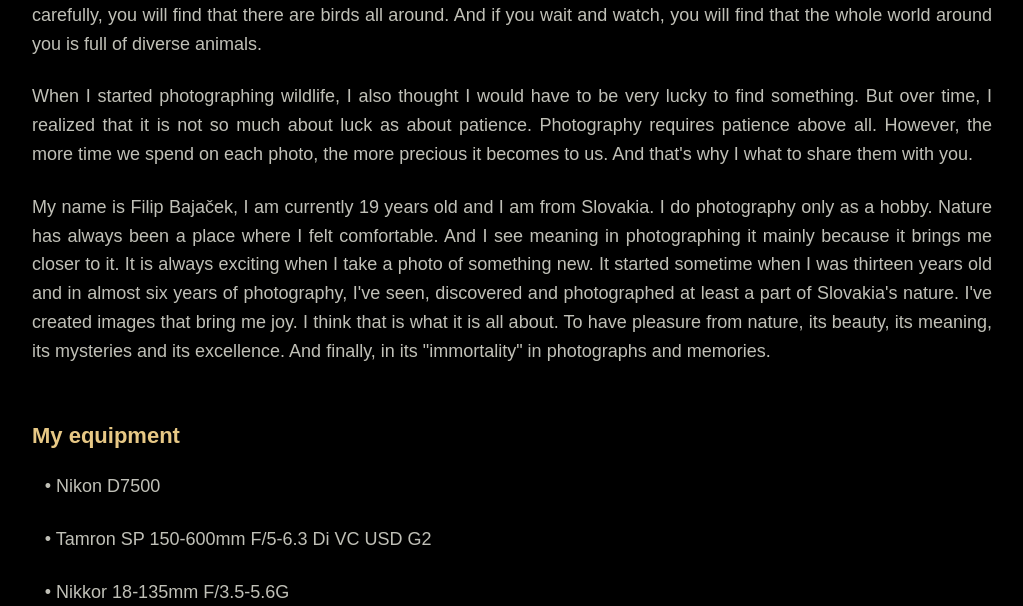
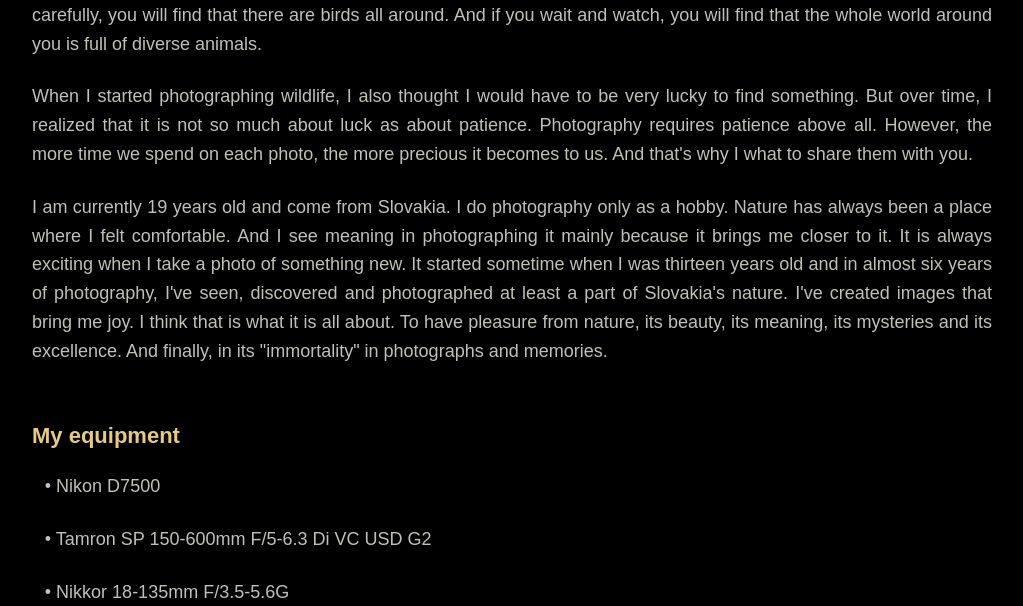
Before and after one commit to filipbajacek/filipbajacek.com, a Django app: page /EN/author.html in a window 1280 px wide. Shown: the part 1156-1762 px from the top of the page, without its empty margins (128-1151 px from the left). Run offline with Django 5.2, Linux system fonts and the light colour scheme.

Commit message:
Update author.html

```diff
--- a/templates/EN/author.html
+++ b/templates/EN/author.html
@@ -121,7 +121,7 @@
     becomes to us. And that's why I what to share them with you.
   </p>
   <p>
-    My name is Filip Bajaček, I am currently 19 years old and I am from Slovakia. I do photography only
+    I am currently 19 years old and come from Slovakia. I do photography only
     as a hobby. Nature has always been a place where I felt comfortable. And I
     see meaning in photographing it mainly because it brings me closer to it.
     It is always exciting when I take a photo of something new. It started
```
